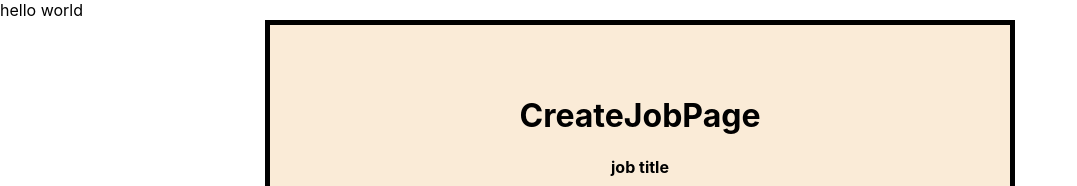
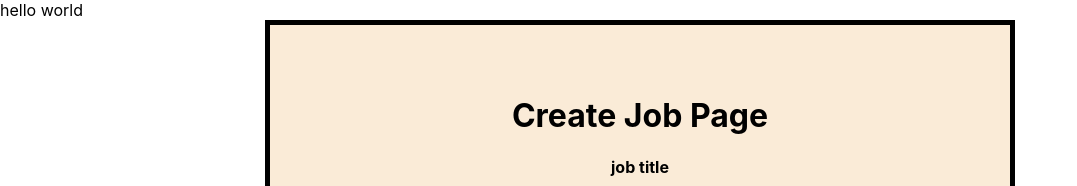
Before and after one commit to jeff-lent/create-job-ui, a React (Create React App) app in the folder create-job-ui/: page / in a window 1280 px wide. Shown: the top 186 px of the page, without its empty margins (0-1077 px from the left). Built offline with nearby package versions, Linux system fonts and the light colour scheme.

Commit message:
check commit 2  by aiman

```diff
--- a/create-job-ui/src/pages/CreateJobPage.js
+++ b/create-job-ui/src/pages/CreateJobPage.js
@@ -66,7 +66,7 @@ const[selectedResponsibilites, setSelectedResponsibilities] = useState([]);
 
   return (
     <div className='mainContainer'>
-      <div className="create-job-page" ><h1>CreateJobPage</h1>
+      <div className="create-job-page" ><h1>Create Job Page</h1>
         <form>
           <h4>job title</h4>
           <Textfeild inputValue={jobTitle} setInputValue={setJobTitle} labelText="title" placeholderText="enter job title" ></Textfeild>
```
